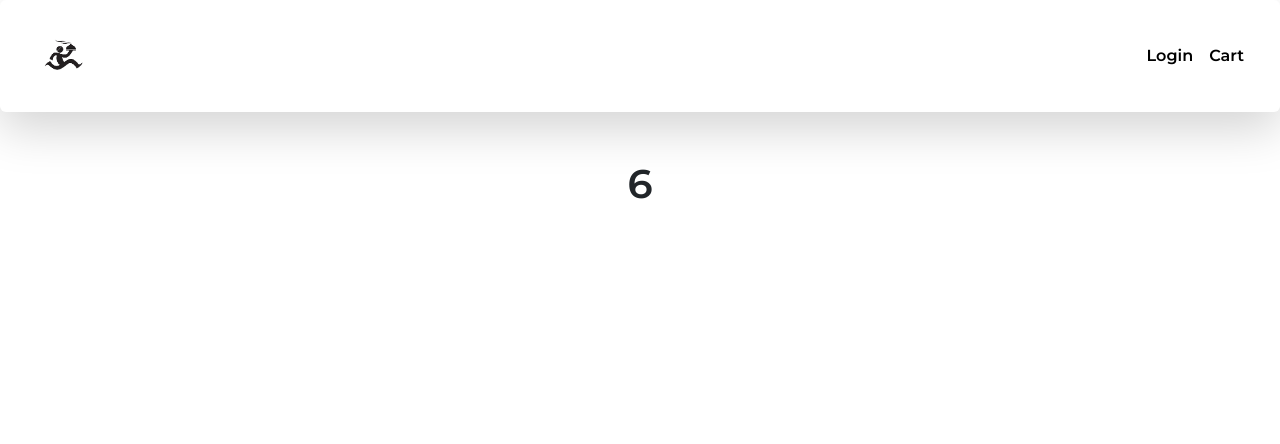
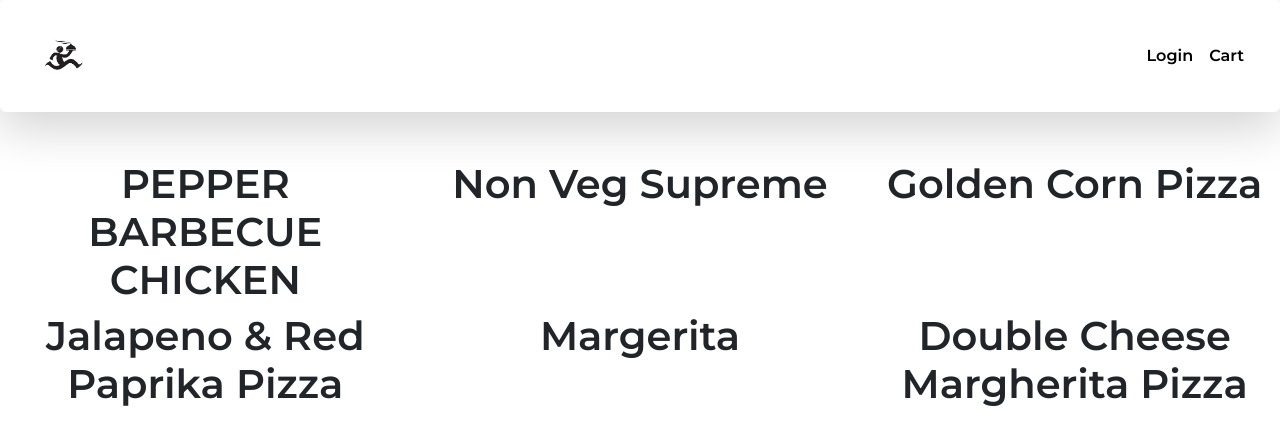
Before and after one commit to Kumilachew-g/food-delivery, a React (Create React App) app: page / in a window 1280 px wide. Shown: the top 444 px of the page. Built offline with nearby package versions, Linux system fonts and the light colour scheme.

Commit message:
Add food component

```diff
--- /dev/null
+++ b/src/components/Food.jsx
@@ -0,0 +1,11 @@
+import React from 'react';
+
+function Food({ food }) {
+  return (
+    <div>
+      <h1>{food.name}</h1>
+    </div>
+  );
+}
+
+export default Food;
--- a/src/pages/HomePage.jsx
+++ b/src/pages/HomePage.jsx
@@ -1,10 +1,21 @@
 import React from 'react';
 import food from '../data/foodData';
+import Food from '../components/Food';
 
 function HomePage() {
   return (
     <div>
-      <h1>{food.length}</h1>
+      <div className='row'>
+        {food.map((food) => {
+          return (
+            <div className='col-md-4'>
+              <div>
+                <Food food={food} />
+              </div>
+            </div>
+          );
+        })}
+      </div>
     </div>
   );
 }
```
